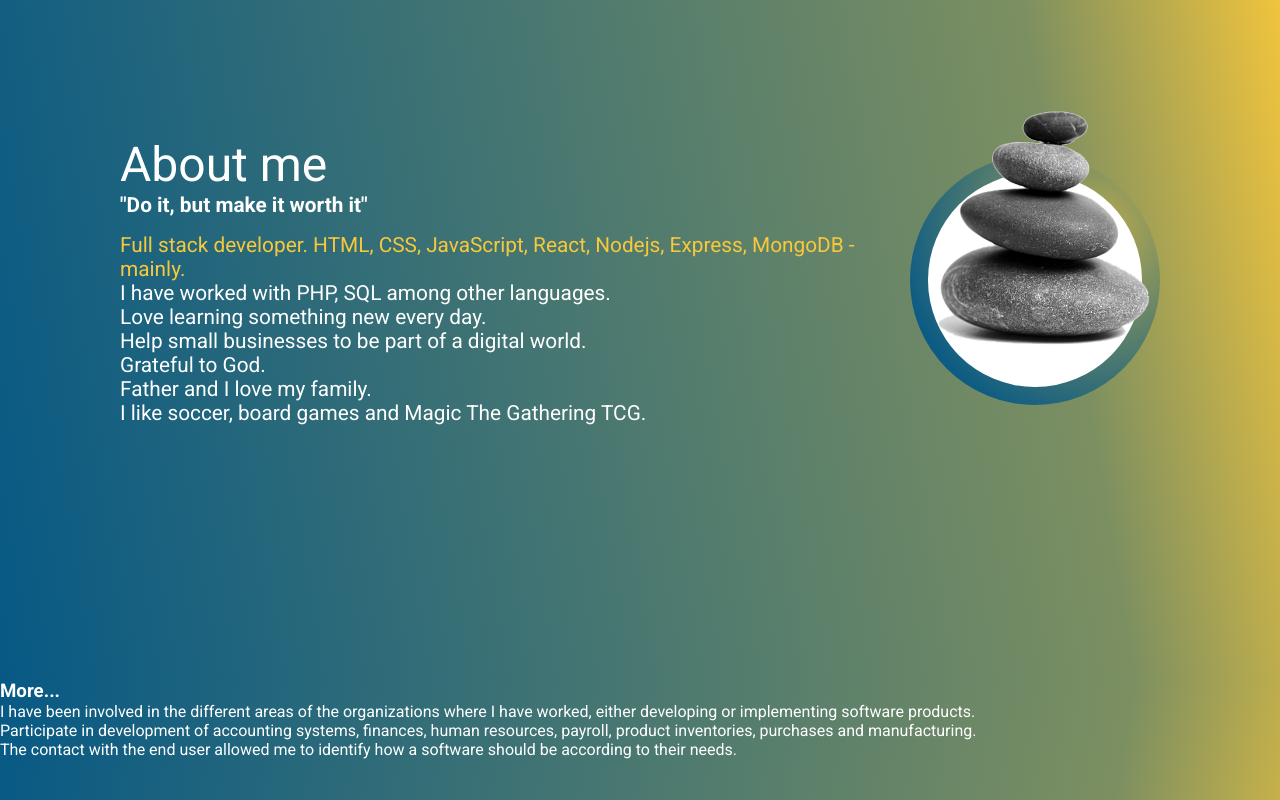
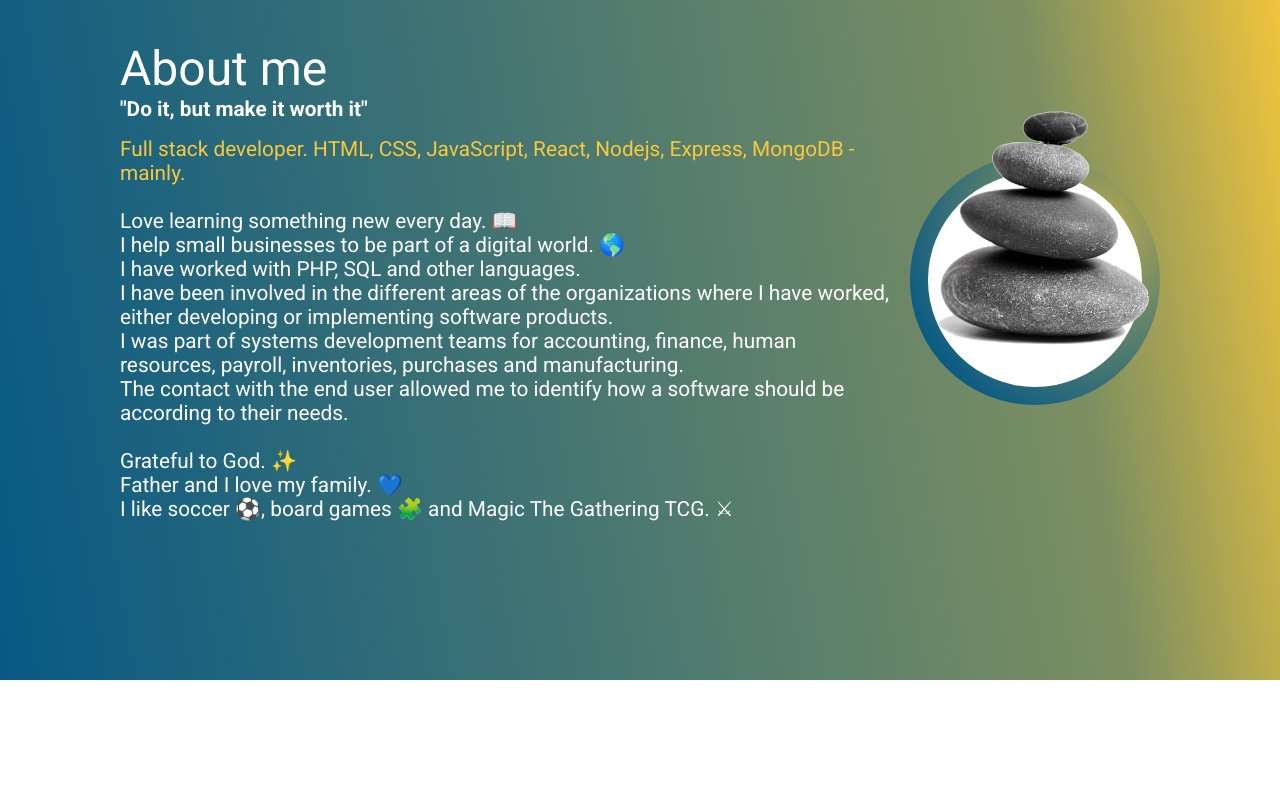
Before and after one commit to carlosdummy14/carloslopezp, a React (Vite) app: page / in a window 1280 px wide. Shown: the part 920-1720 px from the top of the page. After the commit the page ends 1600 px from the top, so only its background shows below. Built offline with nearby package versions, Linux system fonts and the light colour scheme.

Commit message:
add emotes and fix image

```diff
--- a/src/components/App.jsx
+++ b/src/components/App.jsx
@@ -46,23 +46,34 @@ function App() {
                 mainly.
               </span>
               <br />
-              I have worked with PHP, SQL among other languages.
               <br />
-              Love learning something new every day.
+              Love learning something new every day. 📖
               <br />
-              Help small businesses to be part of a digital world.
+              I help small businesses to be part of a digital world. 🌎
               <br />
-              Grateful to God.
+              I have worked with PHP, SQL and other languages.
               <br />
-              Father and I love my family.
-              <br />I like soccer, board games and Magic The Gathering TCG.
+              I have been involved in the different areas of the organizations where I have worked,
+              either developing or implementing software products.
+              <br />
+              I was part of systems development teams for accounting, finance, human resources,
+              payroll, inventories, purchases and manufacturing.
+              <br />
+              The contact with the end user allowed me to identify how a software should be
+              according to their needs.
+              <br />
+              <br />
+              Grateful to God. ✨
+              <br />
+              Father and I love my family. 💙
+              <br />I like soccer ⚽, board games 🧩 and Magic The Gathering TCG. ⚔
             </p>
           </div>
           <div className={styles['rock-container']}>
             <div className={styles['image-circle']}></div>
             <img
               src={rockImage}
-              alt='rock-zen'
+              alt='Applied rocks mean balance'
               width='600px'
               height='580px'
               className={styles.rock}
@@ -70,22 +81,6 @@ function App() {
           </div>
         </article>
       </section>
-
-      <section className={styles.container}>
-        <div>
-          <h3>More...</h3>
-          <p>
-            I have been involved in the different areas of the organizations where I have worked,
-            either developing or implementing software products.
-            <br />
-            Participate in development of accounting systems, finances, human resources, payroll,
-            product inventories, purchases and manufacturing.
-            <br />
-            The contact with the end user allowed me to identify how a software should be according
-            to their needs.
-          </p>
-        </div>
-      </section>
     </div>
   )
 }
```
Also changed, not shown: src/images/carloslopezp.png.
